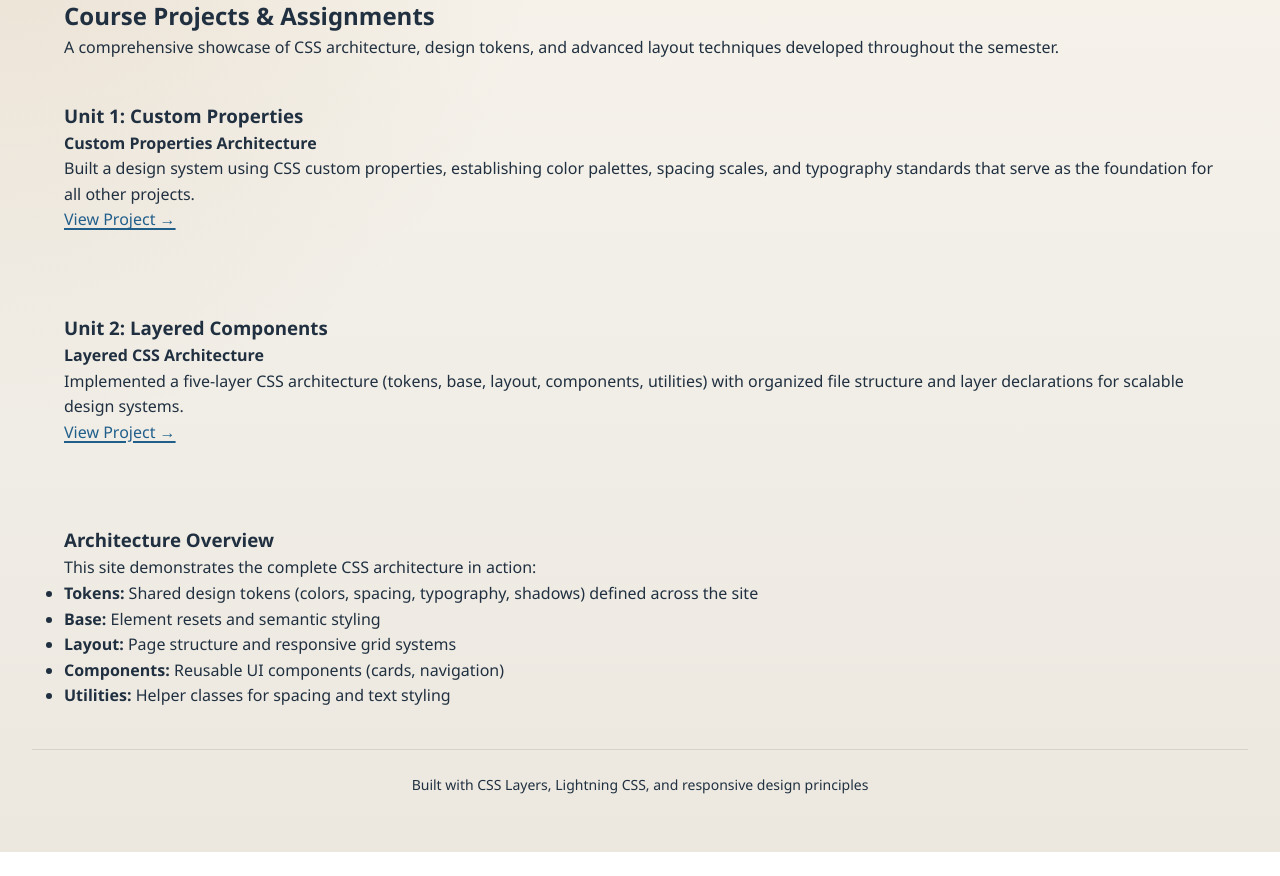
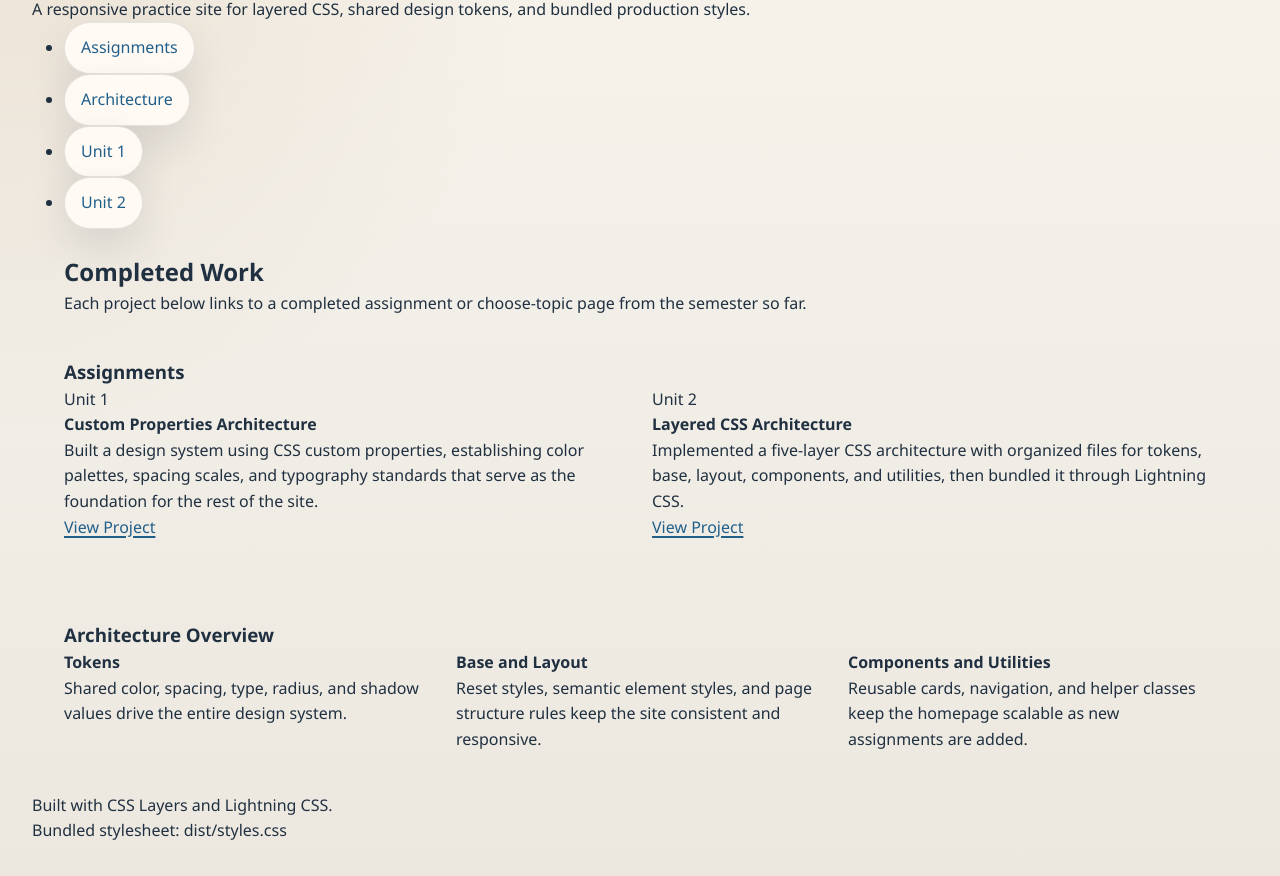
Before and after one commit to moronimotta/wdd331-practice, a website: page index.html in a window 1280 px wide. Shown: the part 112-988 px from the top of the page. Before the commit the page ends 964 px from the top, so only its background shows below. Drawn offline with Linux system fonts and the light colour scheme; files that its build step writes are made by us from their sources.

Commit message:
node unit refactor

```diff
--- a/css/components/cards.css
+++ b/css/components/cards.css
@@ -1,17 +1,28 @@
 @layer components {
+    .cards {
+        display: grid;
+        grid-template-columns: repeat(auto-fit, minmax(16rem, 1fr));
+        gap: var(--space-md);
+    }
+
+    .card-group {
+        display: grid;
+        gap: var(--space-md);
+    }
+
     .assignment-card {
         background: var(--color-surface);
-        border: 1px solid rgba(0, 0, 0, 0.1);
+        border: 1px solid var(--color-border);
         border-radius: var(--radius-lg);
         padding: var(--space-md);
         display: grid;
         gap: var(--space-sm);
-        box-shadow: var(--shadow-sm);
+        box-shadow: var(--shadow-card);
         transition: transform 140ms ease, box-shadow 140ms ease;
     }
 
-    .assignment-card h3 {
-        font-size: 1.25rem;
+    .assignment-card h4 {
+        font-size: 1.125rem;
     }
 
     .assignment-card p {
@@ -22,4 +33,9 @@
         transform: translateY(-4px);
         box-shadow: var(--shadow-lg);
     }
+
+    .assignment-card a {
+        justify-self: start;
+        font-weight: 700;
+    }
 }
--- a/css/layout/primary.css
+++ b/css/layout/primary.css
@@ -1,10 +1,29 @@
 @layer layout {
     .site-shell {
-        width: min(100% - (var(--space-md) * 2), var(--content-max));
+        width: min(100%, var(--content-width));
         margin-inline: auto;
         padding-block: clamp(var(--space-lg), 4vw, var(--space-2xl));
         display: grid;
         gap: var(--space-xl);
+    }
+
+    .site-header {
+        display: grid;
+        gap: var(--space-sm);
+        justify-items: start;
+        padding-block-end: var(--space-lg);
+        border-bottom: 1px solid var(--color-border);
+    }
+
+    .site-footer {
+        display: grid;
+        gap: var(--space-xs);
+        justify-items: center;
+        padding-block: var(--space-lg);
+        border-top: 1px solid var(--color-border);
+        color: var(--color-text-muted);
+        font-size: 0.875rem;
+        text-align: center;
     }
 
     .hero {
@@ -19,8 +38,6 @@
     }
 
     main {
-        width: min(100%, var(--content-width));
-        margin-inline: auto;
         display: grid;
         gap: var(--space-xl);
     }
--- a/css/tokens/colors.css
+++ b/css/tokens/colors.css
@@ -9,7 +9,7 @@
         --color-primary-hover: #0f3d59;
         --color-accent: #9f6a2f;
         --color-accent-soft: #f1dcc0;
-    --color-border: rgba(32, 48, 64, 0.14);
-    --color-ring: rgba(33, 95, 139, 0.28);
+        --color-border: rgba(32, 48, 64, 0.14);
+        --color-ring: rgba(33, 95, 139, 0.28);
+    }
 }
-}
--- a/index.html
+++ b/index.html
@@ -7,54 +7,72 @@
     <link rel="stylesheet" href="dist/styles.css">
 </head>
 <body>
+    <div class="site-shell">
         <header class="site-header">
+            <p class="text-muted">WDD 331R Advanced CSS</p>
             <h1>Moroni Motta</h1>
-        <p class="text-muted">WDD 331R Advanced CSS - Spring 2026</p>
+            <p class="hero-text">A responsive practice site for layered CSS, shared design tokens, and bundled production styles.</p>
+
+            <nav class="site-nav" aria-label="Project links">
+                <ul>
+                    <li><a href="#assignments">Assignments</a></li>
+                    <li><a href="#architecture">Architecture</a></li>
+                    <li><a href="unit-1/custom-properties/index.html">Unit 1</a></li>
+                    <li><a href="unit-2/layered-components/index.html">Unit 2</a></li>
+                </ul>
+            </nav>
         </header>
 
         <main>
-        <section class="hero stack-md">
-            <h2>Course Projects & Assignments</h2>
-            <p>A comprehensive showcase of CSS architecture, design tokens, and advanced layout techniques developed throughout the semester.</p>
+            <section class="hero stack-md" id="assignments">
+                <h2>Completed Work</h2>
+                <p>Each project below links to a completed assignment or choose-topic page from the semester so far.</p>
             </section>
 
             <section class="card-group">
-            <h3>Unit 1: Custom Properties</h3>
+                <h3>Assignments</h3>
                 <div class="cards">
                     <article class="assignment-card">
+                        <p class="text-muted">Unit 1</p>
                         <h4>Custom Properties Architecture</h4>
-                    <p>Built a design system using CSS custom properties, establishing color palettes, spacing scales, and typography standards that serve as the foundation for all other projects.</p>
-                    <a href="unit-1/custom-properties/index.html">View Project →</a>
+                        <p>Built a design system using CSS custom properties, establishing color palettes, spacing scales, and typography standards that serve as the foundation for the rest of the site.</p>
+                        <a href="unit-1/custom-properties/index.html">View Project</a>
+                    </article>
+
+                    <article class="assignment-card">
+                        <p class="text-muted">Unit 2</p>
+                        <h4>Layered CSS Architecture</h4>
+                        <p>Implemented a five-layer CSS architecture with organized files for tokens, base, layout, components, and utilities, then bundled it through Lightning CSS.</p>
+                        <a href="unit-2/layered-components/index.html">View Project</a>
                     </article>
                 </div>
             </section>
 
-        <section class="card-group">
-            <h3>Unit 2: Layered Components</h3>
+            <section class="card-group" id="architecture">
+                <h3>Architecture Overview</h3>
                 <div class="cards">
                     <article class="assignment-card">
-                    <h4>Layered CSS Architecture</h4>
-                    <p>Implemented a five-layer CSS architecture (tokens, base, layout, components, utilities) with organized file structure and layer declarations for scalable design systems.</p>
-                    <a href="unit-2/layered-components/index.html">View Project →</a>
+                        <h4>Tokens</h4>
+                        <p>Shared color, spacing, type, radius, and shadow values drive the entire design system.</p>
+                    </article>
+
+                    <article class="assignment-card">
+                        <h4>Base and Layout</h4>
+                        <p>Reset styles, semantic element styles, and page structure rules keep the site consistent and responsive.</p>
+                    </article>
+
+                    <article class="assignment-card">
+                        <h4>Components and Utilities</h4>
+                        <p>Reusable cards, navigation, and helper classes keep the homepage scalable as new assignments are added.</p>
                     </article>
                 </div>
             </section>
-
-        <section class="card-group">
-            <h3>Architecture Overview</h3>
-            <p class="text-muted">This site demonstrates the complete CSS architecture in action:</p>
-            <ul class="stack-md">
-                <li><strong>Tokens:</strong> Shared design tokens (colors, spacing, typography, shadows) defined across the site</li>
-                <li><strong>Base:</strong> Element resets and semantic styling</li>
-                <li><strong>Layout:</strong> Page structure and responsive grid systems</li>
-                <li><strong>Components:</strong> Reusable UI components (cards, navigation)</li>
-                <li><strong>Utilities:</strong> Helper classes for spacing and text styling</li>
-            </ul>
-        </section>
         </main>
 
-    <footer style="text-align: center; margin-top: var(--space-2xl); padding: var(--space-lg) 0; border-top: 1px solid rgba(0,0,0,0.1); color: var(--color-text-muted); font-size: 0.875rem;">
-        <p>Built with CSS Layers, Lightning CSS, and responsive design principles</p>
+        <footer class="site-footer">
+            <p>Built with CSS Layers and Lightning CSS.</p>
+            <p>Bundled stylesheet: dist/styles.css</p>
         </footer>
+    </div>
 </body>
 </html>
--- a/unit-2/layered-components/css/base/elements.css
+++ b/unit-2/layered-components/css/base/elements.css
@@ -1,7 +1,3 @@
-/* Base element styles: body, headings, links, lists.
-   No classes here, only bare HTML element selectors.
-   Reference tokens with var(). */
-
 body {
     font-family: var(--font-family);
     color: var(--color-text);
--- a/unit-2/layered-components/css/components/buttons.css
+++ b/unit-2/layered-components/css/components/buttons.css
@@ -1,6 +1,3 @@
-/* Button components: .btn, .primary, .secondary, disabled state
-   Use native nesting for pseudo-classes and modifiers. */
-
 .button-group {
     display: flex;
     flex-wrap: wrap;
--- a/unit-2/layered-components/css/components/cards.css
+++ b/unit-2/layered-components/css/components/cards.css
@@ -1,6 +1,3 @@
-/* Card components: .card-group, .cards grid, .card, .card-tag, .card-footer
-   Use native nesting. Reference tokens with var(). */
-
 .card-group {
     margin-bottom: var(--space-xl);
 }
--- a/unit-2/layered-components/css/components/forms.css
+++ b/unit-2/layered-components/css/components/forms.css
@@ -1,6 +1,3 @@
-/* Form components: .note-form, .form-field, inputs, textarea, select
-   Use native nesting. Add :focus-visible styles to all inputs. */
-
 .note-form {
     display: flex;
     flex-direction: column;
--- a/unit-2/layered-components/css/components/nav.css
+++ b/unit-2/layered-components/css/components/nav.css
@@ -1,6 +1,3 @@
-/* Navigation component: .site-nav and its links
-   Style the active link using aria-current. */
-
 .site-nav {
     background-color: var(--color-primary);
     padding: var(--space-md) 0;
--- a/unit-2/layered-components/css/components/temples.css
+++ b/unit-2/layered-components/css/components/temples.css
@@ -1,6 +1,3 @@
-/* Temple list component: .temples, .temple-name, .temple-status
-   Style the status badges differently based on class (.open, .construction). */
-
 .temple-list {
     margin-bottom: var(--space-xl);
 }
--- a/unit-2/layered-components/css/layout/primary.css
+++ b/unit-2/layered-components/css/layout/primary.css
@@ -1,6 +1,3 @@
-/* Primary page layout: provided for you.
-   Focus your work on tokens, base, components, and utilities. */
-
 body {
     min-height: 100dvh;
     display: flex;
--- a/unit-2/layered-components/css/tokens/variables.css
+++ b/unit-2/layered-components/css/tokens/variables.css
@@ -1,5 +1,3 @@
-/* Non-color tokens: spacing, typography, borders, shadows.
-   These values should be referenced by every other layer. */
 :root {
 
     --space-xs: 0.25rem;
@@ -9,7 +7,6 @@
     --space-xl: 3rem;
     --space-2xl: 4rem;
 
-   /*  I used the church website as inspiration for fonts */
     --font-family: Arial, Helvetica, "Helvetica Neue", sans-serif;
     --font-family-serif: Georgia, "Times New Roman", serif;
     --line-height-tight: 1.2;
--- a/unit-2/layered-components/css/utilities/utilities.css
+++ b/unit-2/layered-components/css/utilities/utilities.css
@@ -1,7 +1,3 @@
-/* Utility classes: single-purpose helpers.
-   These live in the last layer so they override components
-   by layer order without needing !important. */
-
 .sr-only {
     position: absolute;
     width: 1px;
```
Also changed, not shown: package.json (+1 -16 lines), unit-1/custom-properties/styles.css (+0 -43 lines). Lines whose indentation alone changed are shown as unchanged.
